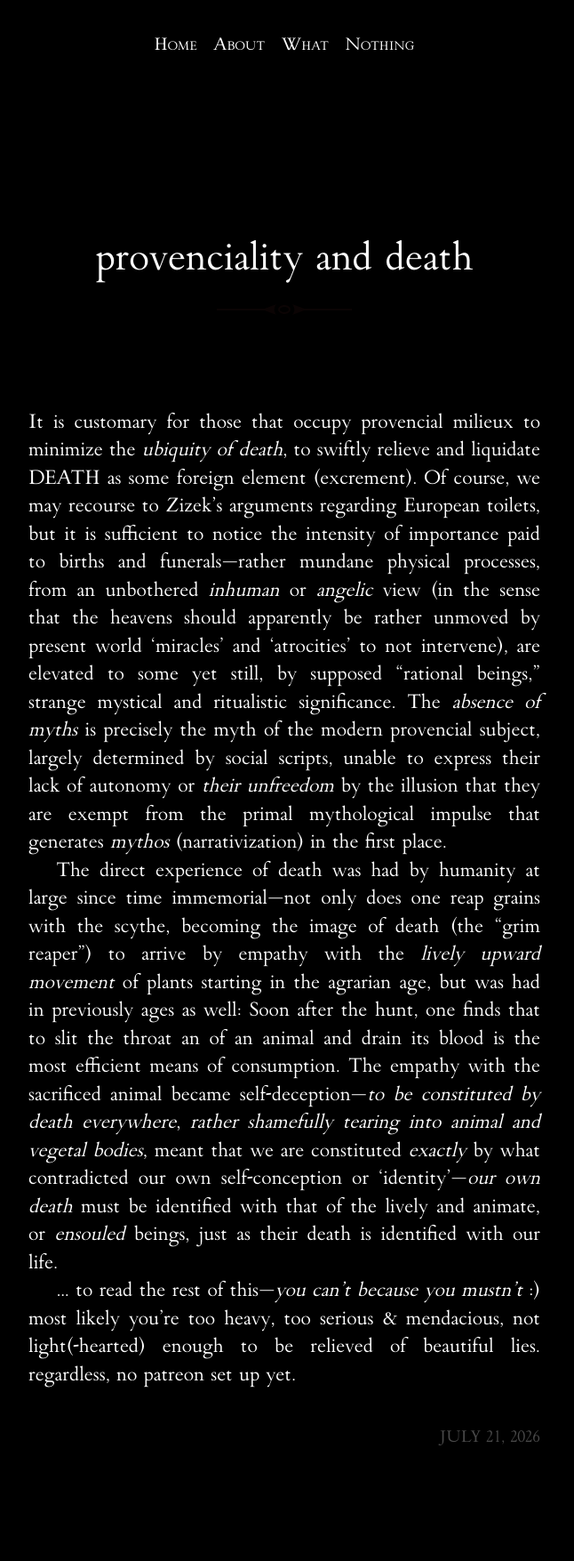
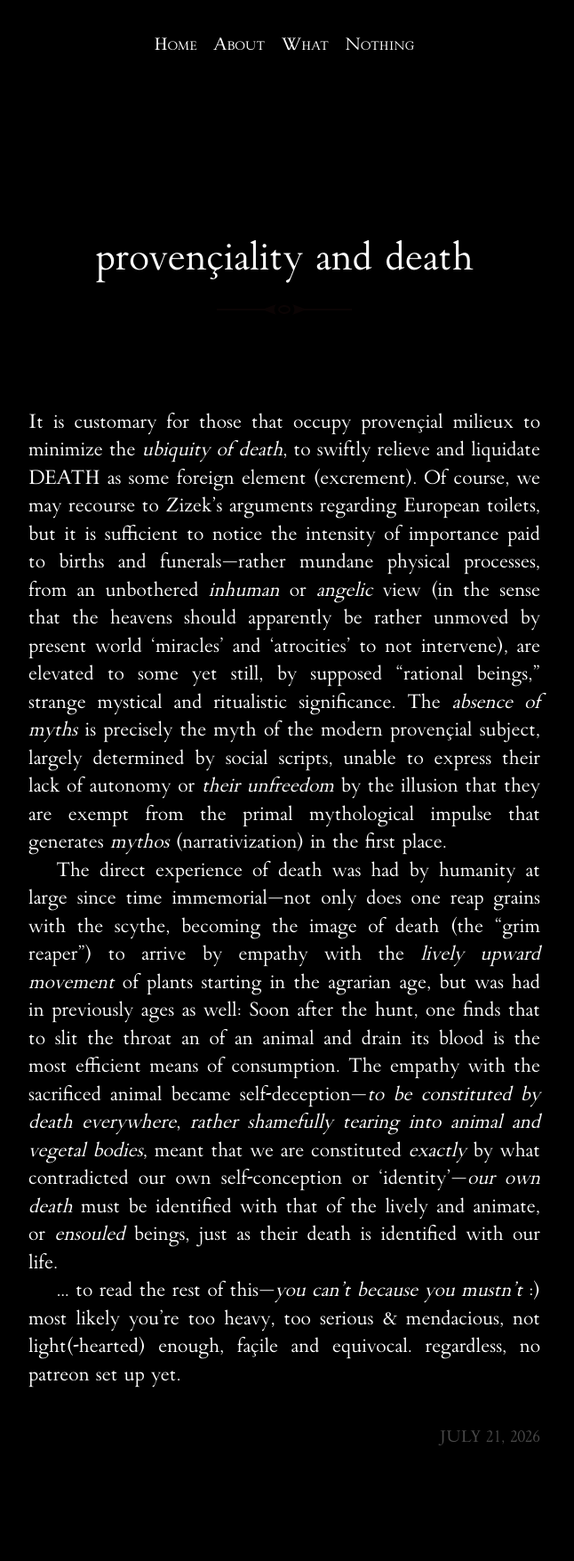
Before and after one commit to abryantt/hmm, a Jekyll site: the page built from _posts/2026-07-21-provenciality-and-death.md, in a window 1280 px wide. Shown: the whole page at 89% size, without its empty margins (320-966 px from the left). Built offline with Jekyll 4.4.1, drawn with Linux system fonts in a browser that asks for light colours.

Commit message:
&ccedil;

```diff
--- a/_posts/2026-07-21-provenciality-and-death.md
+++ b/_posts/2026-07-21-provenciality-and-death.md
@@ -1,11 +1,11 @@
 ---
 layout: post
-title:  "provenciality and death"
+title:  "proven&ccedil;iality and death"
 date:   2026-07-21 00:00:00 +0000
 categories: philosophy and what not
 ---
-It is customary for those that occupy provencial milieux to minimize the <b>*ubiquity of death*</b>, to swiftly relieve and liquidate DEATH as some foreign element (excrement). Of course, we may recourse to Zizek's arguments regarding European toilets, but it is sufficient to notice the intensity of importance paid to births and funerals&mdash;rather mundane physical processes, from an unbothered *inhuman* or *angelic* view (in the sense that the heavens should apparently be rather unmoved by present world 'miracles' and 'atrocities' to not intervene), are elevated to some yet still, by supposed "rational beings," strange mystical and ritualistic significance. The *absence of myths* is precisely the myth of the modern provencial subject, largely determined by social scripts, unable to express their lack of autonomy or *their unfreedom* by the illusion that they are exempt from the primal mythological impulse that generates *mythos* (narrativization) in the first place.
+It is customary for those that occupy proven&ccedil;ial milieux to minimize the <b>*ubiquity of death*</b>, to swiftly relieve and liquidate DEATH as some foreign element (excrement). Of course, we may recourse to Zizek's arguments regarding European toilets, but it is sufficient to notice the intensity of importance paid to births and funerals&mdash;rather mundane physical processes, from an unbothered *inhuman* or *angelic* view (in the sense that the heavens should apparently be rather unmoved by present world 'miracles' and 'atrocities' to not intervene), are elevated to some yet still, by supposed "rational beings," strange mystical and ritualistic significance. The *absence of myths* is precisely the myth of the modern proven&ccedil;ial subject, largely determined by social scripts, unable to express their lack of autonomy or *their unfreedom* by the illusion that they are exempt from the primal mythological impulse that generates *mythos* (narrativization) in the first place.
 
 The direct experience of death was had by humanity at large since time immemorial&mdash;not only does one reap grains with the scythe, becoming the image of death (the "grim reaper") to arrive by empathy with the *lively upward movement* of plants starting in the agrarian age, but was had in previously ages as well: Soon after the hunt, one finds that to slit the throat an of an animal and drain its blood is the most efficient means of consumption. The empathy with the sacrificed animal became self-deception&mdash;*to be constituted by death everywhere*, *rather shamefully tearing into animal and vegetal bodies*, meant that we are constituted *exactly* by what contradicted our own self-conception or 'identity'&mdash;*our own death* must be identified with that of the lively and animate, or *ensouled* beings, just as their death is identified with our life.
 
-... to read the rest of this&mdash;*you can't because you mustn't* :) most likely you're too heavy, too serious & mendacious, not light(-hearted) enough to be relieved of beautiful lies. regardless, no patreon set up yet.
+... to read the rest of this&mdash;*you can't because you mustn't* :) most likely you're too heavy, too serious & mendacious, not light(-hearted) enough, fa&ccedil;ile and equivocal. regardless, no patreon set up yet.
```
Also changed, not shown: 6 other files.
